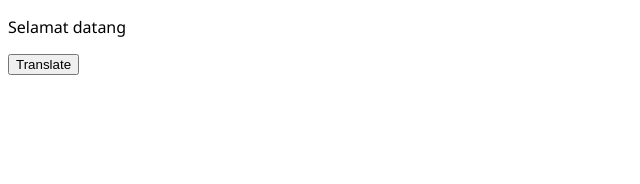
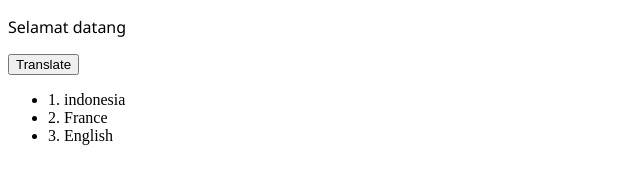
Before and after one commit to marioharyzal/simple-translate, a plain HTML site: page index.html in a window 1280 px wide. Shown: the whole page, without its empty margins (0-640 px from the left). Drawn offline with Linux system fonts and the light colour scheme.

Commit message:
Upgrade to v2.2

```diff
--- a/index.html
+++ b/index.html
@@ -14,6 +14,18 @@
     <div class container id="container">
         <p id="text">Selamat datang</p>
         <button id="button">Translate</button>
+
+        <ul>
+            <li>
+                1. indonesia
+            </li>
+            <li>
+                2. France
+            </li>
+            <li>
+                3. English
+            </li>
+        </ul>
     </div>
     <script src="index.js"></script>
 </body>
```
